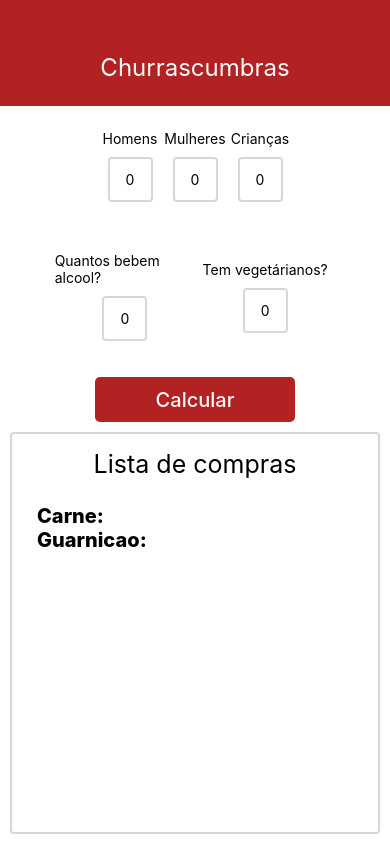
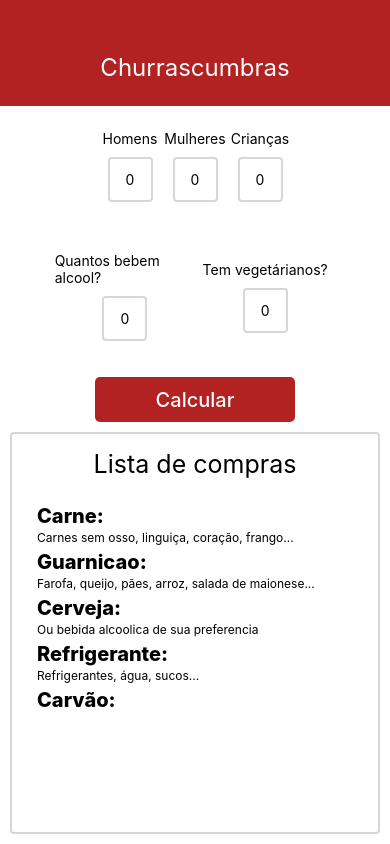
Before and after one commit to gefymarcos/workshop-RN, a React Native app in the folder app7/: screen / in a window 390 px wide. Built offline with nearby package versions, Linux system fonts and the light colour scheme.

Commit message:
commit da versao 1 do app funcional

```diff
--- a/app7/src/App.js
+++ b/app7/src/App.js
@@ -21,12 +21,32 @@ export default class App extends Component {
       resultado: [
         {
           title: 'Carne',
-          description: '',
+          description: 'Carnes sem osso, linguiça, coração, frango...',
+          amount: '',
           unit: ''
         },
         {
           title: 'Guarnicao',
+          description: 'Farofa, queijo, pães, arroz, salada de maionese...',
+          amount: '',
+          unit: ''
+        },
+        {
+          title: 'Cerveja',
+          description: 'Ou bebida alcoolica de sua preferencia',
+          amount: '',
+          unit: ''
+        },
+        {
+          title: 'Refrigerante',
+          description: 'Refrigerantes, água, sucos...',
+          amount: '',
+          unit: ''
+        },
+        {
+          title: 'Carvão',
           description: '',
+          amount: '',
           unit: ''
         }
       ]
@@ -66,12 +86,51 @@ export default class App extends Component {
       carvao = Math.round((carne / 5) * 6);
     }
 
+    for (let i = 0; i < resultado.length; i++) {
+      if (resultado[i].title === 'Carne') {
+        if (carne < 1000) {
+          resultado[i].amount = `${carne}`;
+          resultado[i].unit = 'gramas';
+        } else {
+          resultado[i].amount = `${carne / 1000}`;
+          resultado[i].unit = 'quilos';
+        }
+      } else if (resultado[i].title === 'Guarnicao') {
+        if (guarnicao < 1000) {
+          resultado[i].amount = `${guarnicao}`;
+          resultado[i].unit = 'gramas';
+        } else {
+          resultado[i].amount = `${guarnicao / 1000}`;
+          resultado[i].unit = 'quilos';
+        }
+      } else if (resultado[i].title === 'Cerveja') {
+        if (cerveja < 1000) {
+          resultado[i].amount = `${cerveja}`;
+          resultado[i].unit = 'ml';
+        } else {
+          resultado[i].amount = `${cerveja / 1000}`;
+          resultado[i].unit = 'litros';
+        }
+      } else if (resultado[i].title === 'Refrigerante') {
+        if (bebidas < 1000) {
+          resultado[i].amount = `${bebidas}`;
+          resultado[i].unit = 'ml';
+        } else {
+          resultado[i].amount = `${bebidas / 1000}`;
+          resultado[i].unit = 'litros';
+        }
+      } else if (resultado[i].title === 'Carvão') {
+        if (carvao < 1000) {
+          resultado[i].amount = `${carvao}`;
+          resultado[i].unit = 'gramas';
+        } else {
+          resultado[i].amount = `${carvao / 1000}`;
+          resultado[i].unit = 'quilos';
+        }
+      }
+    }
+
     this.setState({
-      carne,
-      guarnicao,
-      cerveja,
-      bebidas,
-      carvao,
       resultado
     });
 
--- a/app7/src/Components/Item.js
+++ b/app7/src/Components/Item.js
@@ -2,15 +2,23 @@ import React from 'react';
 import { View, Text, StyleSheet } from 'react-native';
 
 const Item = props => (
-  <View style={styles.itemBox}>
-    <Text style={styles.itemTitle}>{props.title}: </Text>
-    <Text style={styles.itemDescription}>{props.description} {props.unit}</Text>
+  <View style={styles.container}>
+    <View style={styles.itemBox}>
+      <Text style={styles.itemTitle}>{props.title}: </Text>
+      <Text style={styles.itemUnits}>{props.amount} {props.unit}</Text>
+    </View>
+    <View>
+      <Text style={styles.itemDescription}>{props.description}</Text>
+    </View>
   </View>
 );
 
 export { Item };
 
 const styles = StyleSheet.create({
+  container: {
+    marginBottom: 5,
+  },
   itemTitle: {
     fontSize: 20,
     fontWeight: '800'
@@ -19,8 +27,13 @@ const styles = StyleSheet.create({
     flexDirection: 'row',
     alignItems: 'center'
   },
+  itemUnits: {
+    flexDirection: 'row',
+    alignItems: 'center',
+    fontSize: 20
+  },
   itemDescription: {
-    fontSize: 16,
+    fontSize: 12,
     marginTop: 2
   },
 });
--- a/app7/src/Components/Result.js
+++ b/app7/src/Components/Result.js
@@ -17,6 +17,7 @@ class Result extends Component {
               key={i}
               title={item.title}
               description={item.description}
+              amount={item.amount}
               unit={item.unit}
             />
           )}
```
